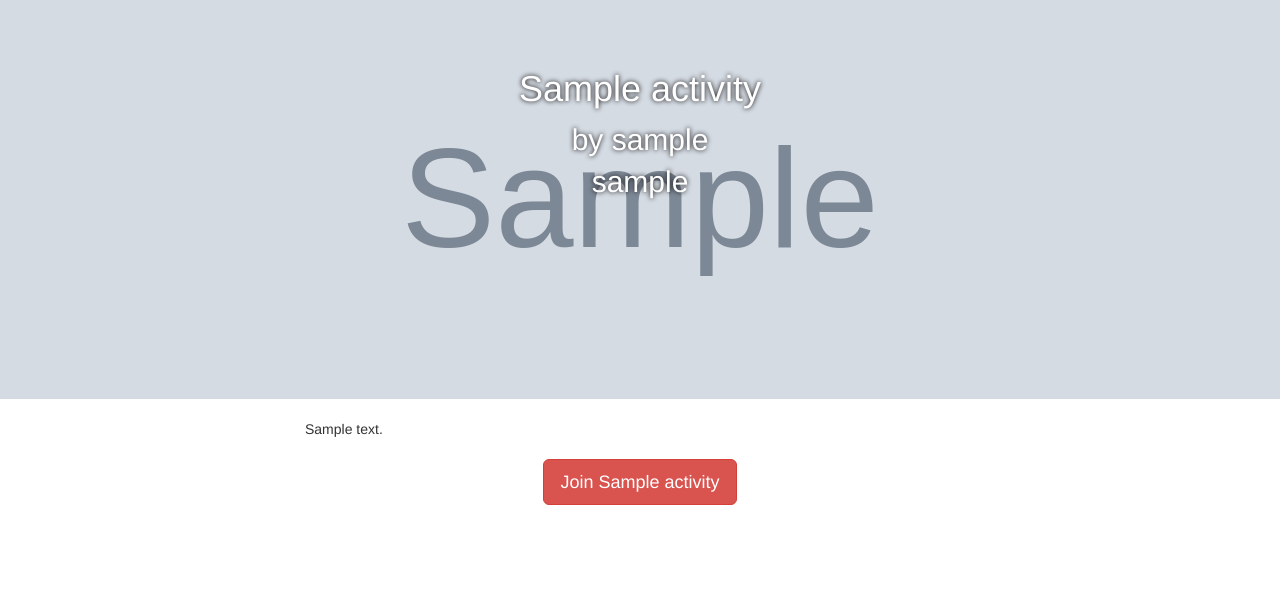
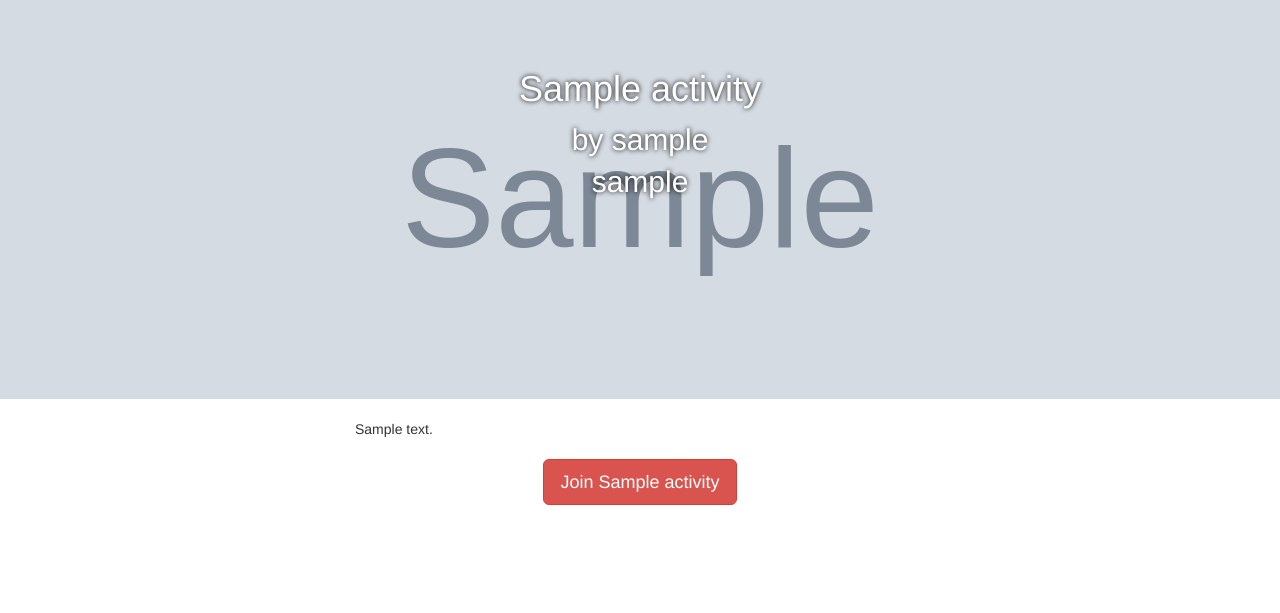
Before and after one commit to cinquenove/TogetherNetwork-Community, a Django app: page /activities/1 in a window 1280 px wide. Shown: the part 51-664 px from the top of the page. Run offline with Django 3.2, Linux system fonts and the light colour scheme; tables that the repository leaves empty hold one stand-in row (values such as "Sample post"); grey boxes marked "Sample" are stand-in pictures; some libraries are stand-ins or nearby versions.

Commit message:
Using 600px instead of 700px for Single Activity view

```diff
--- a/togethernetwork/static/css/style.css
+++ b/togethernetwork/static/css/style.css
@@ -66,8 +66,6 @@ body {
     overflow: hidden;
 }
 
-/* Single Activity */
-
 .activity-category-corner {
     float: right;
     width: 0;
@@ -105,8 +103,10 @@ body {
 	background-color: #666;
 }
 
+/* Single Activity */
+
 .activity-container {
-    max-width: 700px;
+    max-width: 600px;
 }
 
 .activity-head {
```
